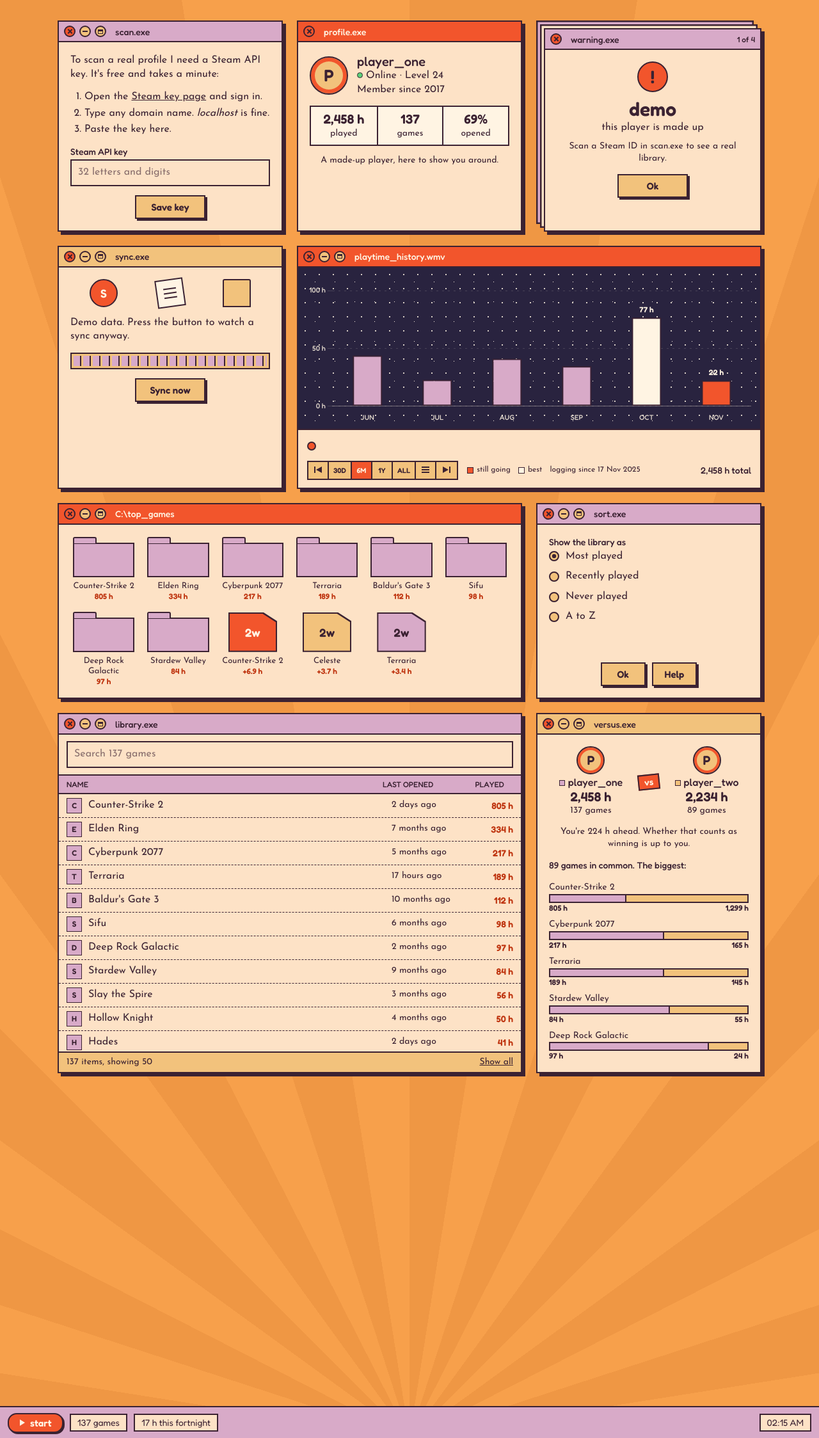
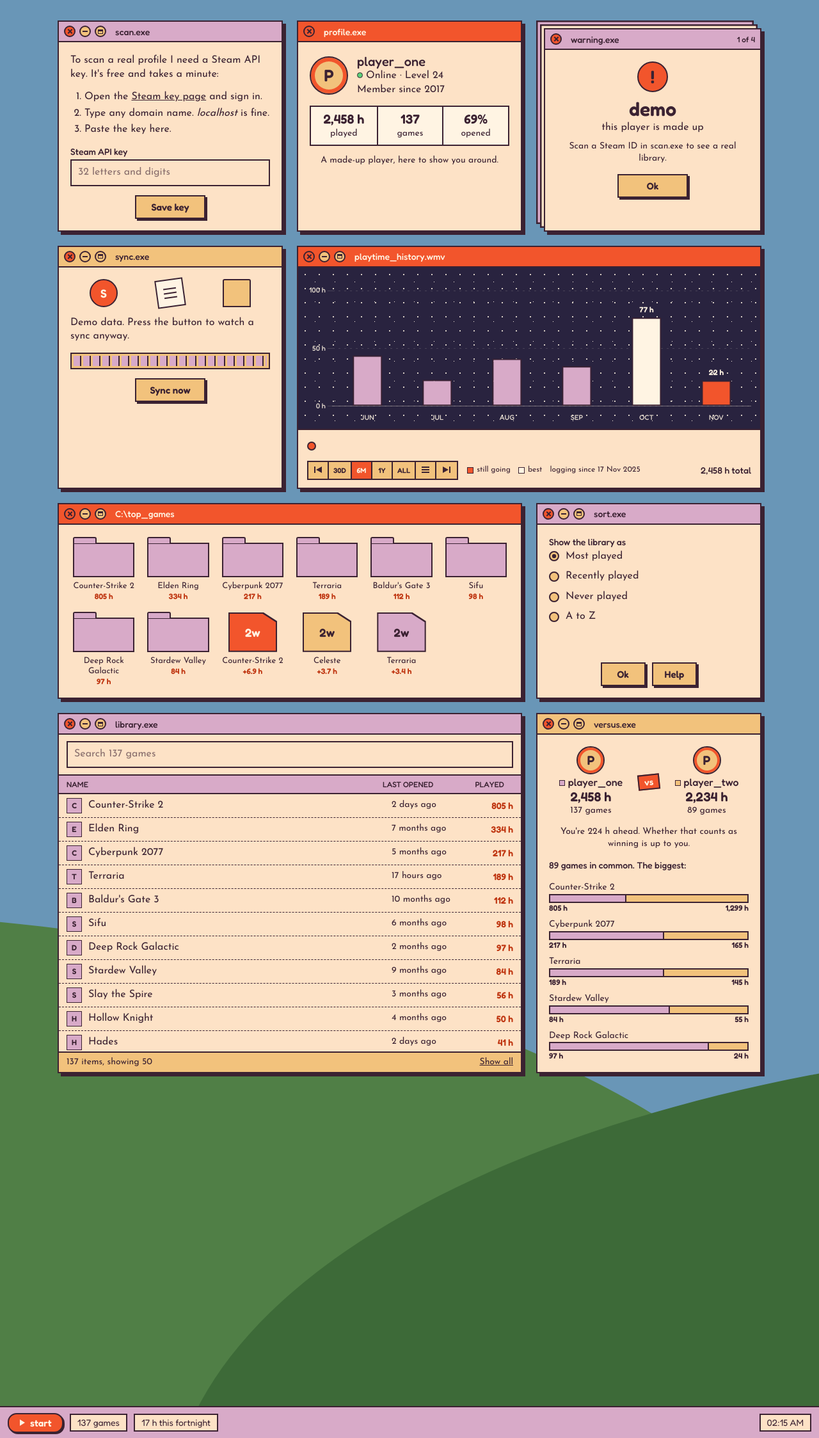
Before and after one commit to Abanoubthefighter/steamify, a Flask app: page /player/demo?vs=demo-friend in a window 1280 px wide. Shown: the whole page at 64% size. Run offline with Flask 3, Linux system fonts and the light colour scheme; data comes from the database, SQL or seed files in the repository; data that the repository does not hold is empty.

Commit message:
Add the Hills wallpaper and make it the default
A small flat drawing (sky, yellow sun, two green hills) as an inline SVG,
scaled to fill the screen like a photo would, and dimmed 30% towards the
ink colour so the windows stay in front. Its colours and dim level are
--hills-* variables in theme.css. The same drawing is the preview in
wallpaper.exe. The other wallpapers are unchanged, and anyone who already
picked one keeps it; only new installs and Reset start on Hills.

README screenshots retaken with the new default.

```diff
--- a/config.py
+++ b/config.py
@@ -91,15 +91,17 @@ MAX_ALERTS = 5
 
 # --- Wallpaper (wallpaper.exe) -----------------------------------------------
 
-# The built-in patterns: key -> name shown in wallpaper.exe. Each key has a
+# The built-in wallpapers: key -> name shown in wallpaper.exe. Each key has a
 # .pattern--<key> rule in style.css that draws it (colours in theme.css).
+# Drawings like "hills" also have their shapes in partials/wallpaper_art.html.
 WALLPAPER_PATTERNS = {
+    "hills": "Hills",
     "sunburst": "Sunburst",
     "dots": "Halftone dots",
     "checker": "Soft checker",
     "plain": "Plain orange",
 }
-DEFAULT_WALLPAPER = "sunburst"
+DEFAULT_WALLPAPER = "hills"
 WALLPAPER_MAX_MB = 25       # biggest picture that can be imported
 DEFAULT_WALLPAPER_DIM = 30  # percent the dim slider starts at
 WALLPAPER_DIM_MAX = 80      # percent; past this a picture is barely there
--- a/static/css/style.css
+++ b/static/css/style.css
@@ -166,6 +166,50 @@ a {
   background: var(--bg);
 }
 
+/* Drawings (templates/partials/wallpaper_art.html) sit inside the wallpaper
+   and inside their preview, and only show under their own pattern class. */
+.wallpaper__art {
+  display: none;
+  position: absolute;
+  inset: 0;
+  width: 100%;
+  height: 100%;
+}
+
+/* Hills: the sky colour underneath means no orange flash while it draws.
+   The see-through layer on top is the same idea as the picture's dim. */
+.pattern--hills {
+  background: var(--hills-sky);
+}
+
+.pattern--hills > .art--hills {
+  display: block;
+}
+
+.pattern--hills::after {
+  content: "";
+  position: absolute;
+  inset: 0;
+  background: var(--wallpaper-dim-color);
+  opacity: var(--hills-dim);
+}
+
+.hills__sky {
+  fill: var(--hills-sky);
+}
+
+.hills__sun {
+  fill: var(--hills-sun);
+}
+
+.hills__left {
+  fill: var(--hills-left);
+}
+
+.hills__right {
+  fill: var(--hills-right);
+}
+
 /* The user's own picture: scaled to cover the whole screen (cropped, never
    stretched), with a see-through layer on top that the dim slider controls. */
 .wallpaper__picture {
@@ -1286,6 +1330,7 @@ li:last-child > .row {
 /* The real pattern, drawn three times as big and shrunk to a third, so the
    preview shows a little of the whole wallpaper rather than one corner. */
 .swatch__pattern {
+  position: relative; /* so a drawing's dim layer stays inside the preview */
   display: block;
   width: 300%;
   height: 300%;
--- a/static/css/theme.css
+++ b/static/css/theme.css
@@ -74,6 +74,13 @@
   --wallpaper-check: 24px;         /* checker: size of one square */
   --wallpaper-dim-color: var(--ink);  /* what the dim slider darkens a picture towards */
 
+  /* Hills, the default wallpaper: a little drawing of a sunny landscape. */
+  --hills-sky: #7ec8f0;
+  --hills-sun: #ffd34d;
+  --hills-left: #5aa84f;     /* the hill further back */
+  --hills-right: #3f8a3a;    /* the hill in front */
+  --hills-dim: 0.3;          /* 0 = full colour, higher = darker, towards --wallpaper-dim-color */
+
   /* --- Type ---------------------------------------------------------------- */
   --font-ui: "Fredoka", "Segoe UI", sans-serif;          /* titles, buttons, numbers */
   --font-body: "Josefin Sans", "Segoe UI", sans-serif;   /* everything else */
--- a/templates/base.html
+++ b/templates/base.html
@@ -1,3 +1,4 @@
+{% from "partials/wallpaper_art.html" import art %}
 <!DOCTYPE html>
 <html lang="en">
 <head>
@@ -17,6 +18,7 @@
   {% set wp = wallpaper() %}
   <div class="wallpaper pattern--{{ wp.pattern }}" data-wallpaper data-dim="{{ wp.dim }}" aria-hidden="true"
        style="--wallpaper-dim: {{ wp.dim / 100 }}">
+    {{ art("hills") }}
     {% if wp.picture_url %}
     <img class="wallpaper__picture" src="{{ wp.picture_url }}" alt="" data-wallpaper-picture>
     {% endif %}
--- /dev/null
+++ b/templates/partials/wallpaper_art.html
@@ -0,0 +1,20 @@
+{#
+  Wallpapers that are little drawings rather than repeating patterns. Each
+  is an inline SVG, so it stays sharp at any size and its colours can come
+  from theme.css. The same drawing is used on the desktop and as its
+  preview in wallpaper.exe; CSS only shows it under its own .pattern--<name>.
+
+      {{ art("hills") }}   draws the hills, art("anything else") draws nothing
+#}
+{% macro art(pattern) %}
+{% if pattern == "hills" %}
+{# The first landscape: a 1600 x 900 scene, scaled to fill the screen like a photo would. #}
+<svg class="wallpaper__art art--hills" viewBox="0 0 1600 900" preserveAspectRatio="xMidYMid slice"
+     aria-hidden="true" focusable="false">
+  <rect class="hills__sky" width="1600" height="900"/>
+  <circle class="hills__sun" cx="1250" cy="220" r="110"/>
+  <ellipse class="hills__left" cx="400" cy="900" rx="700" ry="330"/>
+  <ellipse class="hills__right" cx="1300" cy="950" rx="650" ry="300"/>
+</svg>
+{% endif %}
+{% endmacro %}
--- a/templates/partials/wallpaper_window.html
+++ b/templates/partials/wallpaper_window.html
@@ -5,6 +5,7 @@
   the slider position and the picture preview are filled in by
   static/js/wallpaper.js when the window opens.
 #}
+{% from "partials/wallpaper_art.html" import art %}
 <template data-popup="wallpaper" data-title="wallpaper.exe" data-color="sand">
   <form class="wallpaper-form" data-wallpaper-form data-max-bytes="{{ wallpaper_max_mb * 1024 * 1024 }}">
     <fieldset class="radios patterns">
@@ -12,7 +13,7 @@
       {% for key, label in wallpaper_patterns.items() %}
       <label>
         <input type="radio" name="pattern" value="{{ key }}">
-        <span class="swatch" aria-hidden="true"><span class="swatch__pattern pattern--{{ key }}"></span></span>
+        <span class="swatch" aria-hidden="true"><span class="swatch__pattern pattern--{{ key }}">{{ art(key) }}</span></span>
         {{ label }}
       </label>
       {% endfor %}
```
Also changed, not shown: tests/test_app.py (+5 -0 lines), README.md, 2 other files.
